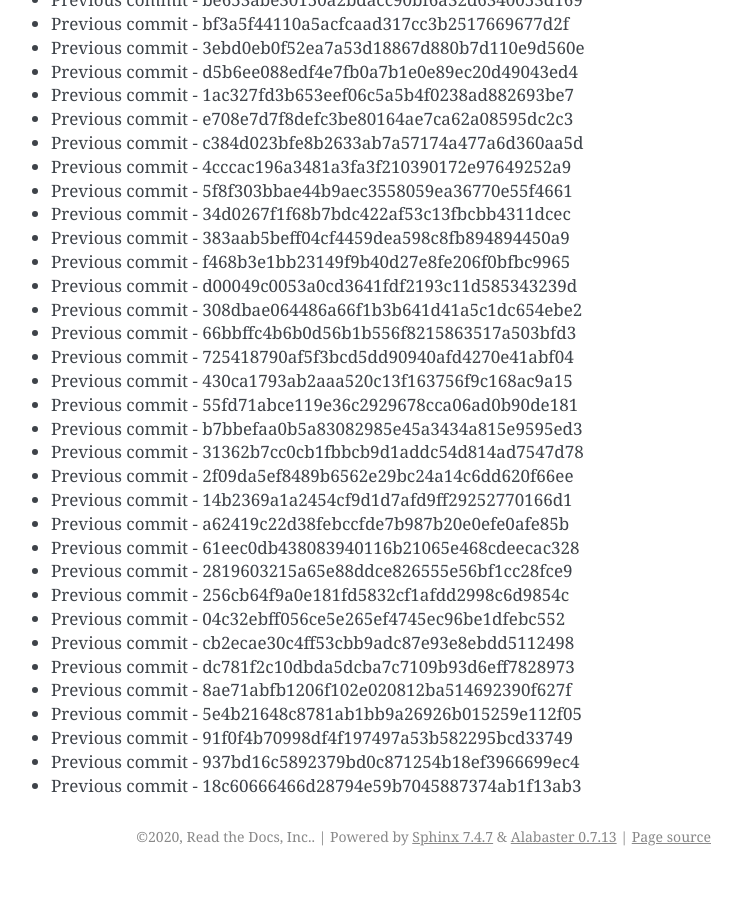
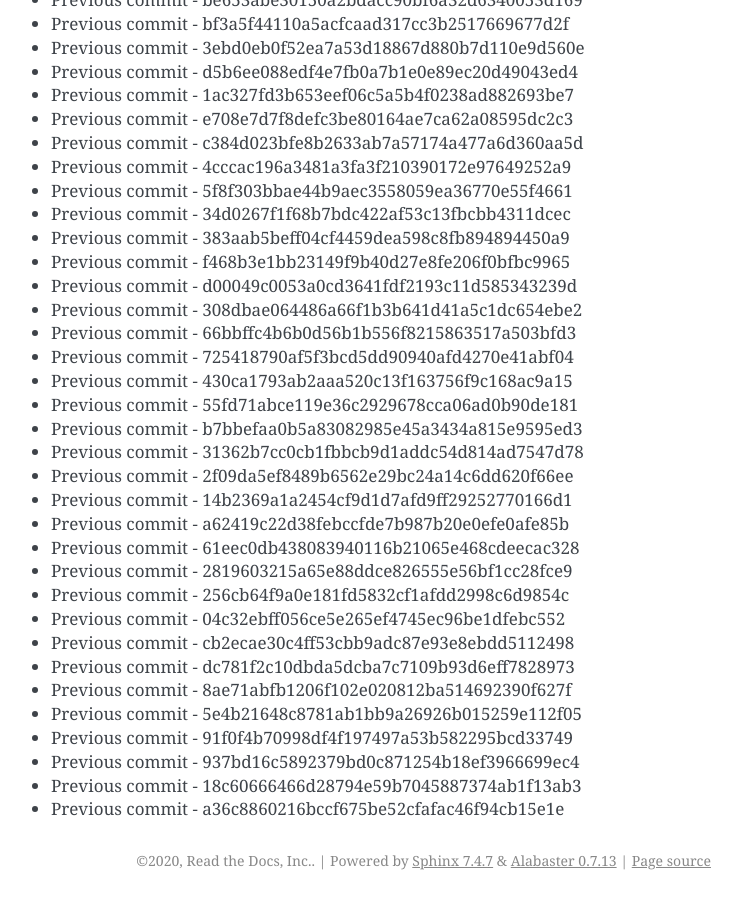
Before and after one commit to readthedocs/rtd-git-stresstest, a Sphinx documentation site: the page built from docs/updates.rst, in a window 1280 px wide and 900 px high, scrolled down 100031 px. Shown: the whole window, without its empty margins (399-1141 px from the left). Built offline with Sphinx 7.4.7, drawn with Linux system fonts in a browser that asks for light colours; before the commit the page ends 100907 px from its top, so only the background shows below that.

Commit message:
Generating commit from previous: a36c8860216bccf675be52cfafac46f94cb15e1e

```diff
--- a/docs/updates.rst
+++ b/docs/updates.rst
@@ -4235,3 +4235,4 @@ It can be tested for any performance characteristics.
 * Previous commit - 91f0f4b70998df4f197497a53b582295bcd33749
 * Previous commit - 937bd16c5892379bd0c871254b18ef3966699ec4
 * Previous commit - 18c60666466d28794e59b7045887374ab1f13ab3
+* Previous commit - a36c8860216bccf675be52cfafac46f94cb15e1e
```
